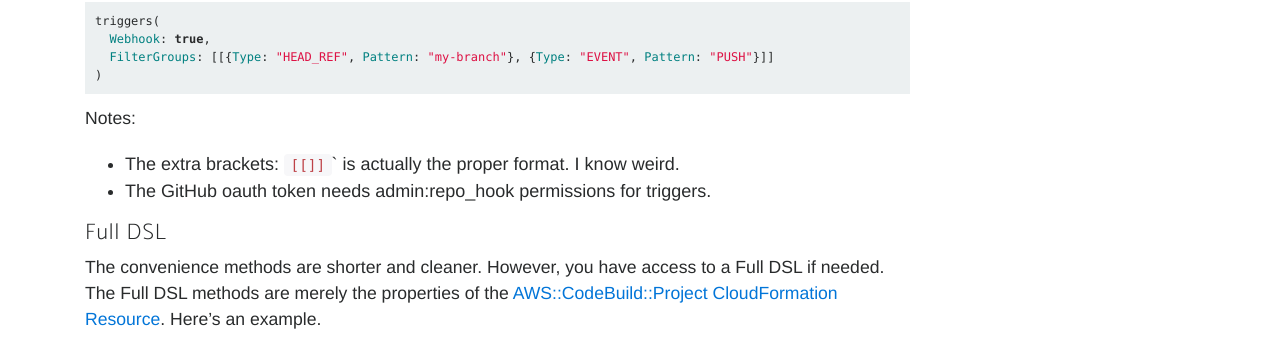
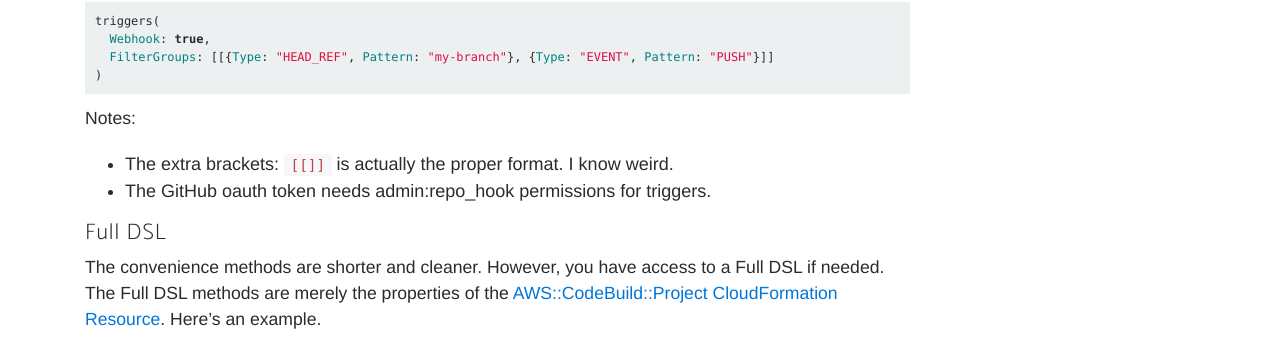
Before and after one commit to boltops-tools/cody, a Jekyll site: the page built from docs/_docs/dsl/project.md, in a window 1280 px wide and 900 px high, scrolled down 774 px. Shown: the part 106-452 px from the top of the window. Built offline with Jekyll 4.4.1, drawn with Linux system fonts in a browser that asks for light colours; some web fonts are replaced.

```diff
--- a/docs/_docs/dsl/project.md
+++ b/docs/_docs/dsl/project.md
@@ -50,7 +50,7 @@ triggers(
 
 Notes:
 
-* The extra brackets: `[[]]`` is actually the proper format. I know weird.
+* The extra brackets: `[[]]` is actually the proper format. I know weird.
 * The GitHub oauth token needs admin:repo_hook permissions for triggers.
 
 ## Full DSL
```
